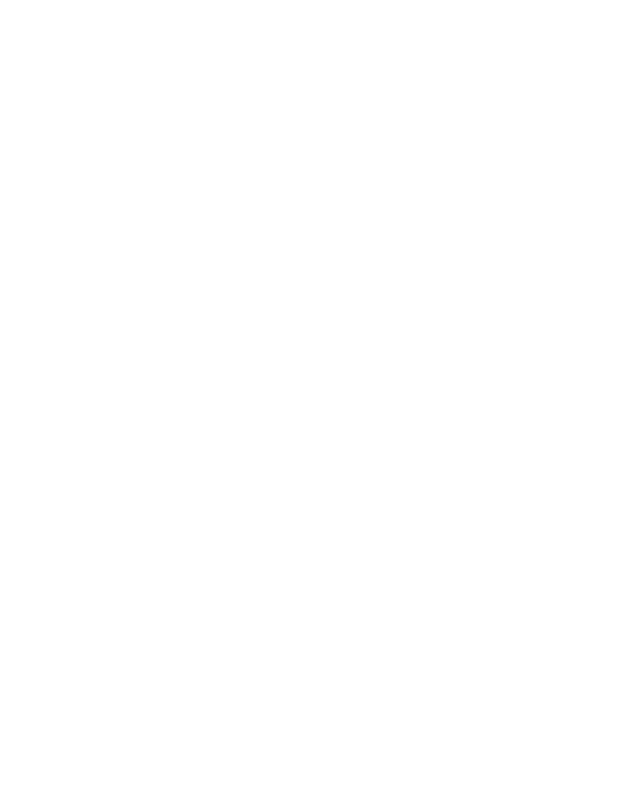
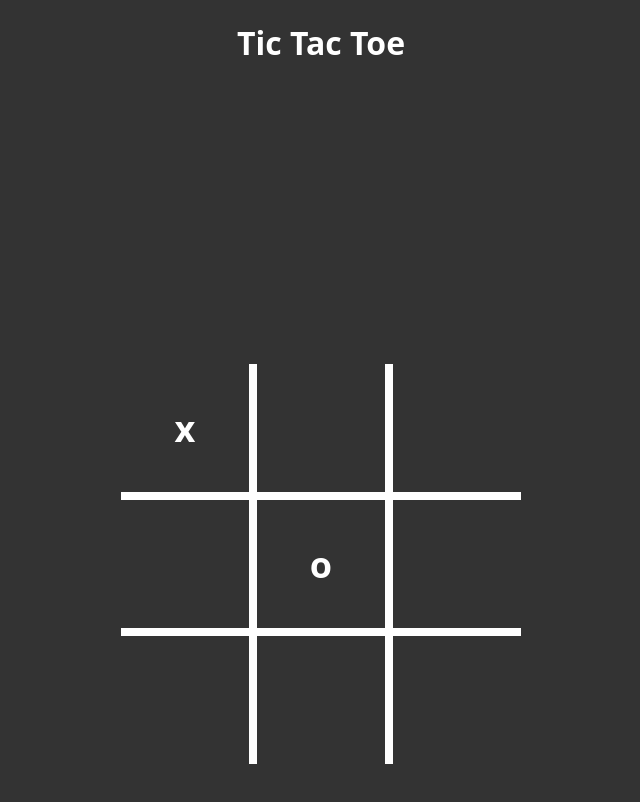
Before and after one commit to Fbin-Rthmn/Tic-Tac-Toe, a plain HTML site: page index.html in a window 1280 px wide. Shown: the whole page, without its empty margins (319-959 px from the left). Drawn offline with Linux system fonts and the light colour scheme.

Commit message:
add css, html, js

```diff
--- a/index.html
+++ b/index.html
@@ -8,7 +8,11 @@
     <script src="./script.js"></script>
     <link rel="stylesheet" href="./style.css">
 </head>
-<body>
+<body onload="init()">
+
+    <h1>Tic Tac Toe</h1>
+
+    <div id="content"></div>
 
 </body>
 </html>
--- a/script.js
+++ b/script.js
@@ -0,0 +1,37 @@
+let fields = [
+    'x',
+    null,
+    null,
+    null,
+    'o',
+    null,
+    null,
+    null,
+    null,
+];
+
+
+function init() {
+    render();
+}
+
+
+function render() {
+    let contentDiv = document.getElementById('content');
+    contentDiv.innerHTML = generateTableHTML();
+}
+
+
+function generateTableHTML() {
+    let tableHTML = '<table>';
+    for (let i = 0; i < 3; i++) {
+        tableHTML += '<tr>';
+        for (let j = 0; j < 3; j++) {
+            const index = i * 3 + j;
+            tableHTML += `<td>${fields[index] || ''}</td>`;
+        }
+        tableHTML += '</tr>';
+    }
+    tableHTML += '</table>';
+    return tableHTML;
+}
--- a/style.css
+++ b/style.css
@@ -0,0 +1,44 @@
+body {
+    background-color: #333;
+    font-family: 'Open Sans', sans-serif;
+    margin: 0;
+    color: white;
+}
+
+h1 {
+    text-align: center;
+}
+
+#content {
+    display: flex;
+    align-items: center;
+    justify-content: center;
+    margin: 300px 160px;
+}
+
+table {
+    border-collapse: collapse;
+}
+
+td {
+    width: 128px;
+    height: 128px;
+    text-align: center;
+    font-size: 36px;
+    font-weight: bold;
+    border: 8px solid white;
+    padding: 0;
+}
+
+table tr:first-child td {
+    border-top: 0;
+}
+table tr td:first-child {
+    border-left: 0;
+}
+table tr:last-child td {
+    border-bottom: 0;
+}
+table tr td:last-child {
+    border-right: 0;
+}
```
Also changed, not shown: 1 other file.
